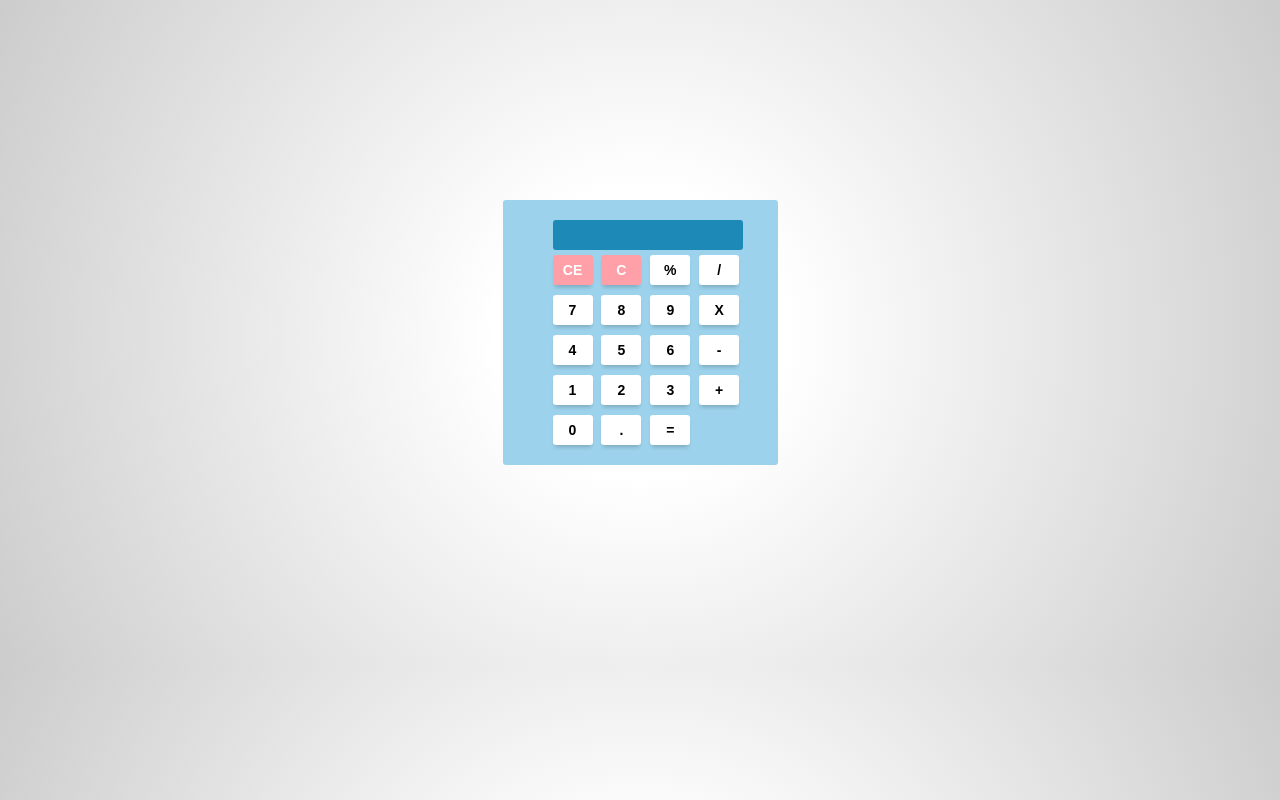
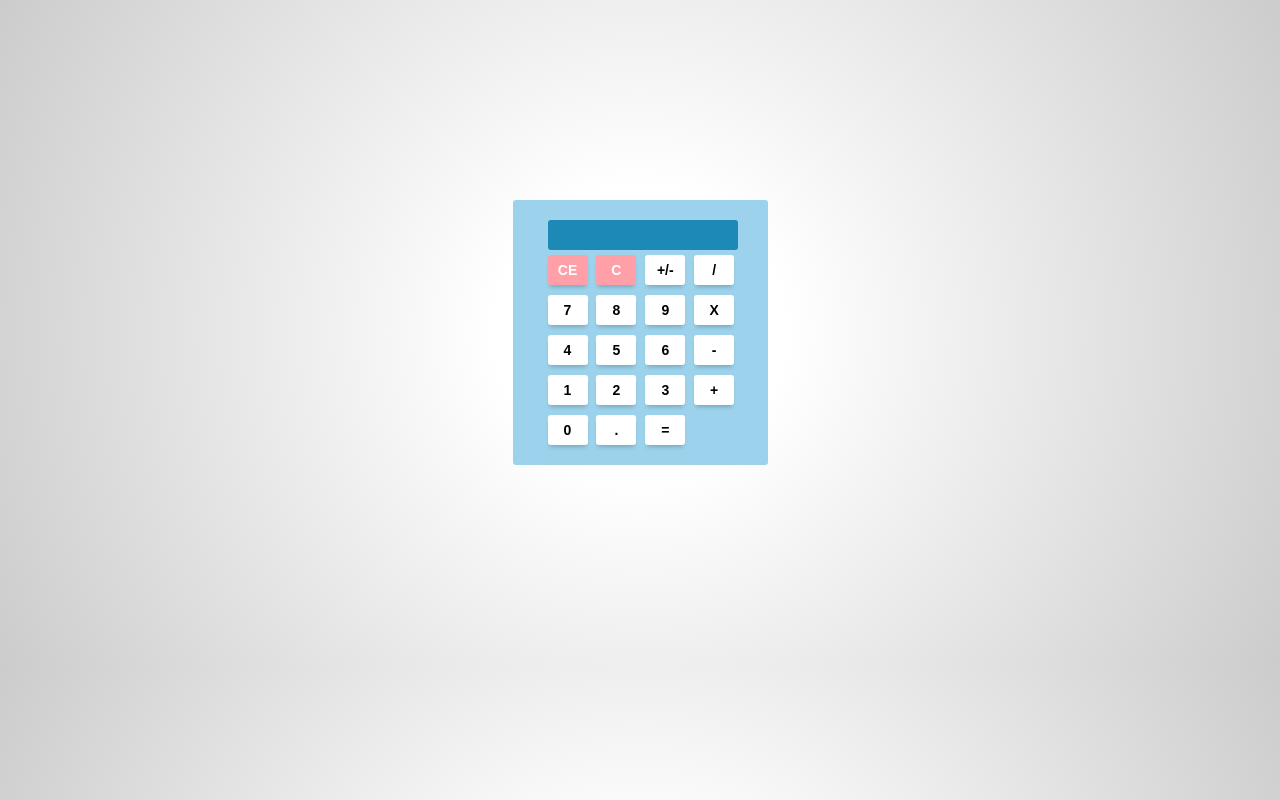
Before and after one commit to philmein23/calculator, a plain HTML site: page index.html in a window 1280 px wide. Drawn offline with nearby package versions, Linux system fonts and the light colour scheme.

Commit message:
added +/- value button

```diff
--- a/css/style.css
+++ b/css/style.css
@@ -13,12 +13,12 @@ html {
 
 
 .calculator-container {
-    width: 275px;
+    width: 255px;
     height:auto;
 
 
     margin: 200px auto;
-    padding: 20px 10px 10px 10px;
+    padding: 20px 5px 10px 5px;
 
 
     background: #9CD2EB;
@@ -29,7 +29,7 @@ html {
 
 #display {
     position:relative;
-    left: 40px;
+    left: 30px;
     width: 190px;
 
     padding: 0 10px;
@@ -46,7 +46,7 @@ html {
 
 .row button {
     position: relative;
-    left: 40px;
+    left: 30px;
     margin: 0 5px 10px 0;
 
 
--- a/index.html
+++ b/index.html
@@ -20,7 +20,7 @@
             <button class="clear">C</button>
 
 
-            <button>%</button>
+            <button>+/-</button>
 
 
             <button>/</button>
--- a/js/app2.js
+++ b/js/app2.js
@@ -10,6 +10,13 @@ $(function () {
         if (!isNaN(value) || value === ".") {
             temp += value;
             $("#display").val(temp.substring(0, 15));
+        }
+        else if (value === "+/-") {
+            var negative = "-";
+            temp = negative.concat(temp);
+            $("#display").val(temp.substring(0, 15));
+
+
         }
         else if (value === "CE") {
             temp = '';
```
